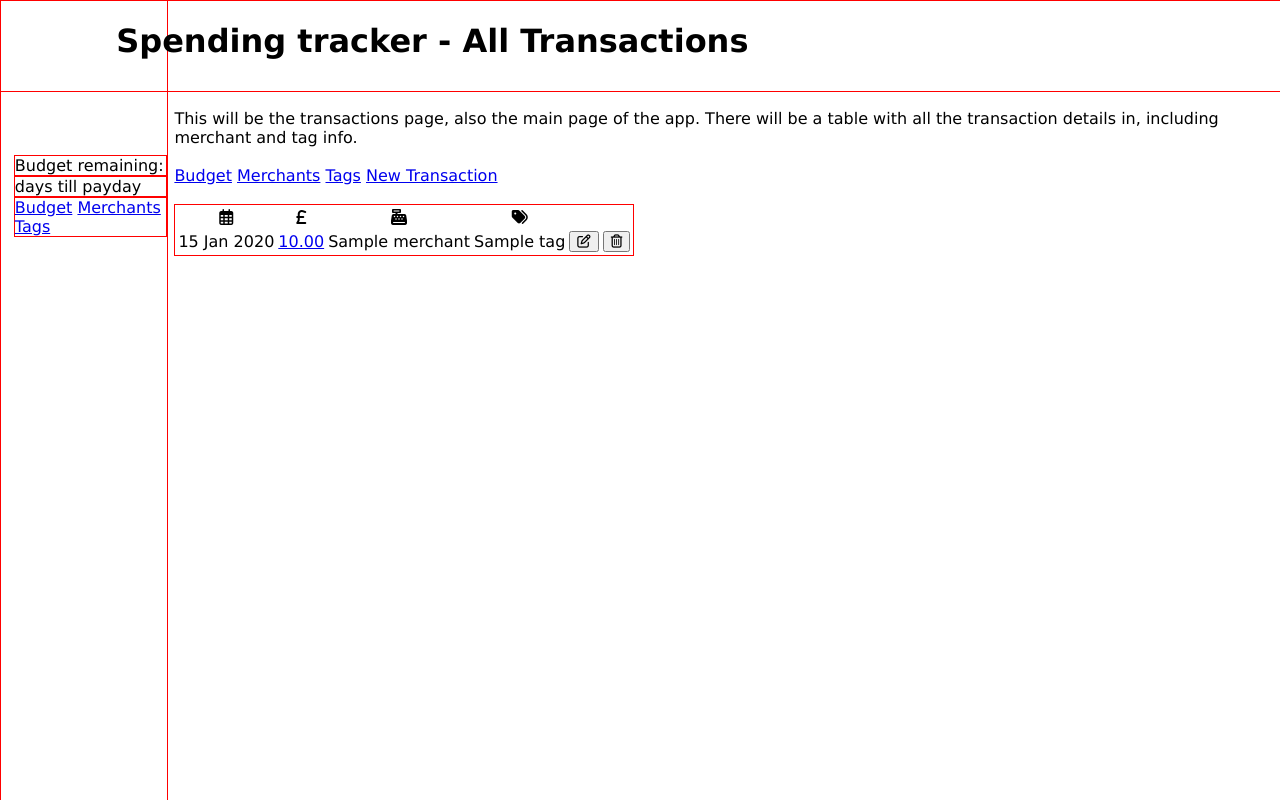
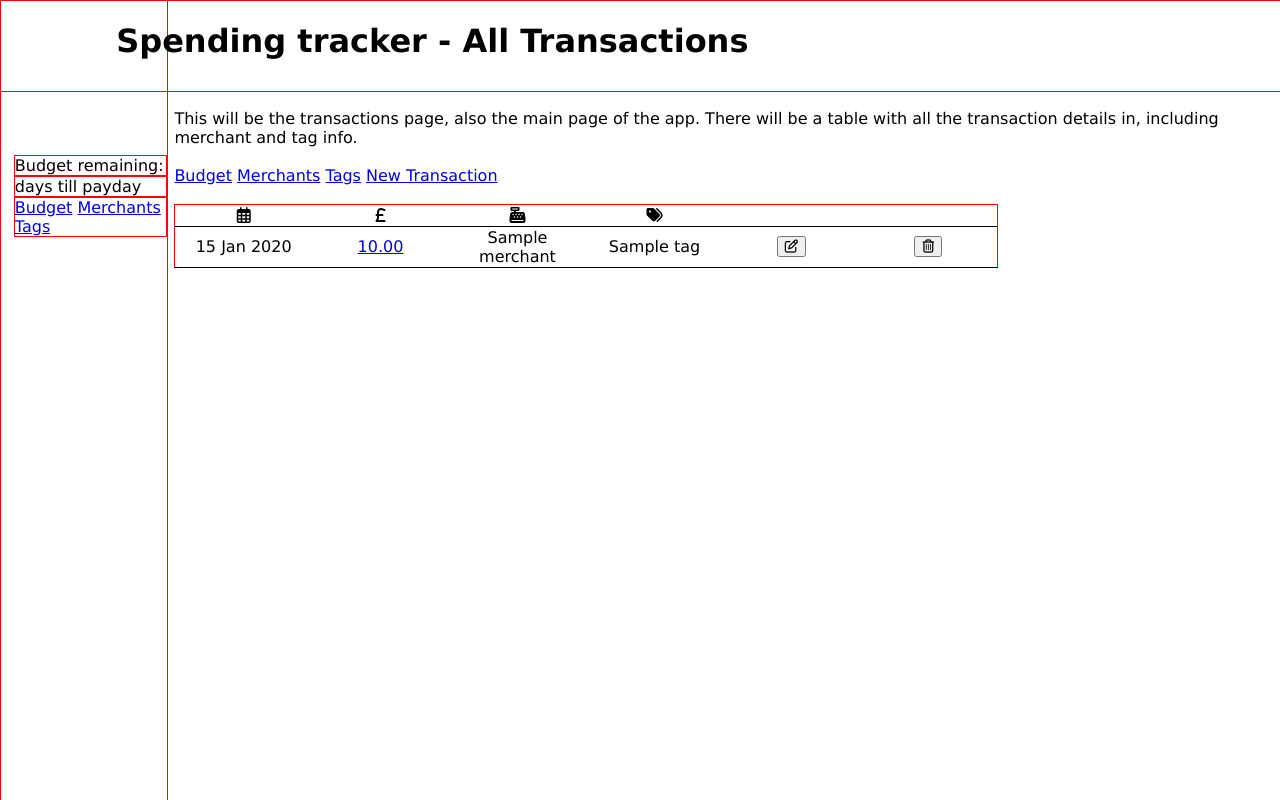
Before and after one commit to Andrew-Lindsay42/Spending-Tracker, a Flask app: page /transactions in a window 1280 px wide. Run offline with Flask 2, Linux system fonts and the light colour scheme; a database or web service that is not in the repository returns one stand-in record (values such as "Sample title"); some libraries are stand-ins or nearby versions.

Commit message:
Faff with table - getting there

```diff
--- a/static/style.css
+++ b/static/style.css
@@ -48,18 +48,31 @@
 
 .transaction_table {
     border: 1px solid red;
+    border-collapse: collapse;
+    table-layout: fixed;
+    width: 75%;
+    padding: 1vw;
 }
 
 .table_header {
-    border: 1px solid red;
+    border-bottom: 1px solid black;
 }
 
 .table_row {
-    border: 1px solid red;
+    border-bottom: 1px solid black;
+    text-align: center;
+    padding: 0.5vw;
+}
+.table_row:hover {
+    background-color: lightsteelblue;
+}
+.table_row:nth-child(odd) {
+    background-color: lightslategray;
 }
 
 .m_t_table {
     border: 1px solid red;
+    table-layout: fixed;
 }
 
 .active_row {
```
